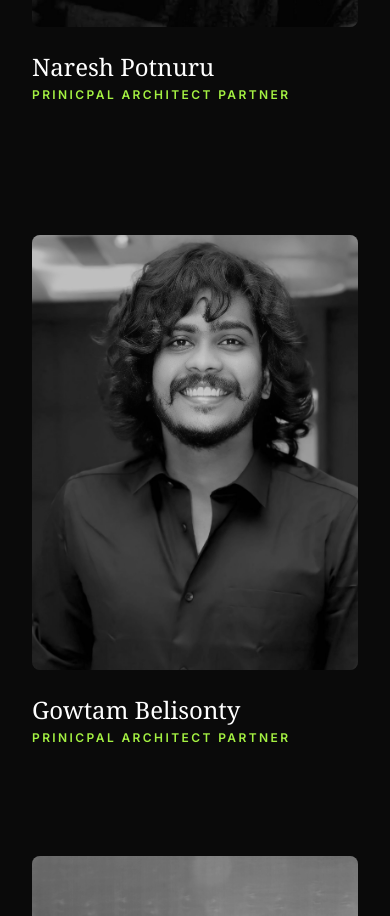
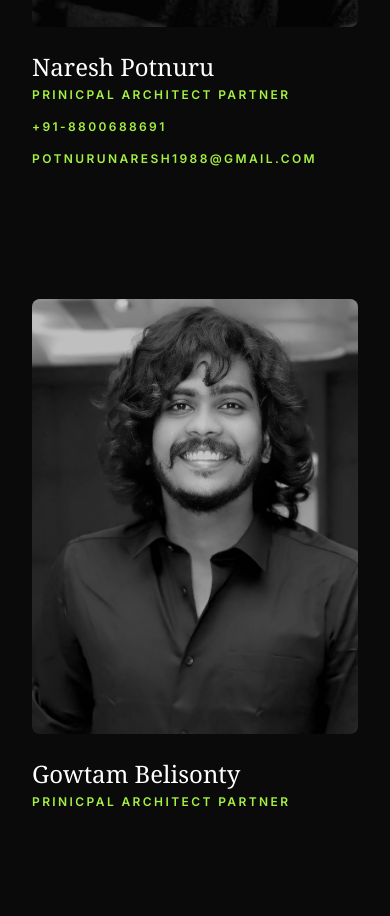
Before and after one commit to praveenpatnana-stack/in-finite-design-studios, a React (Vite) app: page / in a window 390 px wide. Shown: the part 8365-9281 px from the top of the page. Built offline with nearby package versions, Linux system fonts and the light colour scheme; a web font is replaced by a local one.

Commit message:
Add phone and Gmail display for team members

```diff
--- a/components/Team.tsx
+++ b/components/Team.tsx
@@ -74,6 +74,12 @@ const Team: React.FC = () => {
               <p className={`text-xs uppercase tracking-[0.2em] font-bold mb-4 ${isDark ? 'text-[#A4F142]' : 'text-stone-900'}`}>
                 {member.role}
               </p>
+              <p className={`text-xs uppercase tracking-[0.2em] font-bold mb-4 ${isDark ? 'text-[#A4F142]' : 'text-stone-900'}`}>
+                {member.Phone}
+              </p>
+              <p className={`text-xs uppercase tracking-[0.2em] font-bold mb-4 ${isDark ? 'text-[#A4F142]' : 'text-stone-900'}`}>
+                {member.Gmail}
+              </p>
               <p className={`text-sm font-light leading-relaxed opacity-0 group-hover:opacity-100 transition-opacity duration-500 ${isDark ? 'text-white/60' : 'text-stone-900/70'}`}>
                 {member.bio}
               </p>
```
